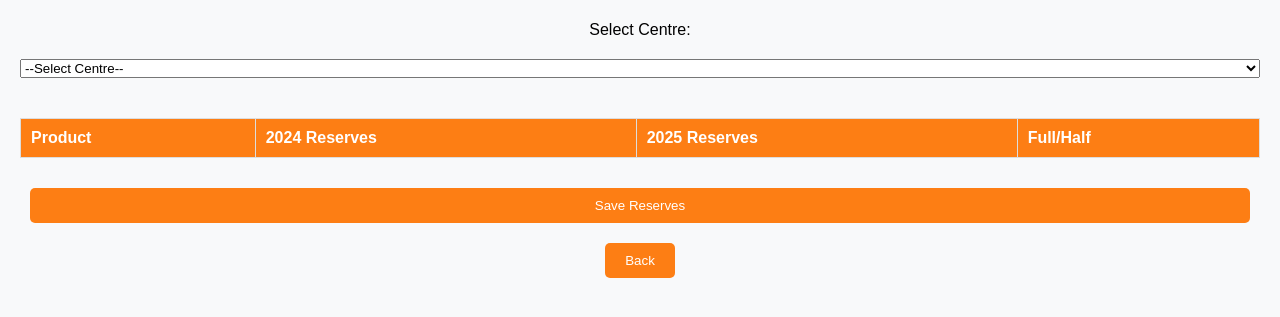
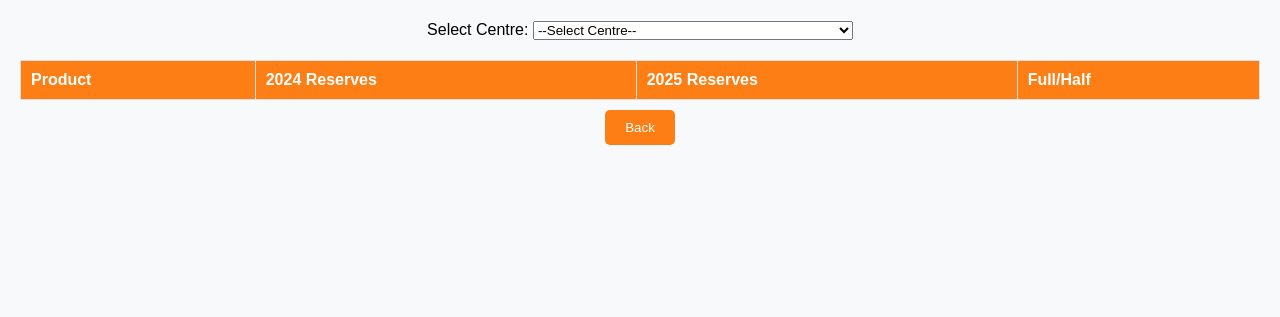
Before and after one commit to mozzy1987/QuantilCustomerSalesAppWeb, a website: page 2024_Reserves.html in a window 1280 px wide. Shown: the part 243-560 px from the top of the page. Drawn offline with Linux system fonts and the light colour scheme.

Commit message:
Add files via upload

```diff
--- a/2024_Reserves.html
+++ b/2024_Reserves.html
@@ -5,7 +5,7 @@
     <meta name="viewport" content="width=device-width, initial-scale=1.0">
     <title>2024 Reserves</title>
     <link rel="stylesheet" href="styles.css">
-    <script src="papaparse.min.js"></script>
+    <script src="papaparse.min.js"></script> <!-- Ensure this file is in your project -->
     <style>
         .reserve-info {
             text-align: left;
@@ -15,12 +15,6 @@
         .reserve-info p {
             margin: 5px 0;
         }
-
-        form {
-            display: flex;
-            flex-direction: column;
-            gap: 20px;
-        }
     </style>
 </head>
 <body>
@@ -28,7 +22,6 @@
         <img width="500px" src="Logo.svg" alt="Logo" id="logo">
     </div>
 
-    <form id="dataForm" onsubmit="submitData(event)">
     <label for="centreSelect">Select Centre:</label>
     <select id="centreSelect" onchange="filterCentre()">
         <option value="">--Select Centre--</option>
@@ -47,11 +40,7 @@
             <!-- Data will be populated here -->
         </tbody>
     </table>
-        <button type="submit">Save Reserves</button>
-    </form>
-
     <button onclick="window.location.href='home.html'">Back</button>
-
     <script src="reserves_script.js"></script>
 </body>
 </html>
--- a/reserves_script.js
+++ b/reserves_script.js
@@ -226,35 +226,3 @@ const populateCentreDropdown = () => {
         centreSelect.appendChild(option);
     });
 };
-
-// Submit data to Netlify function
-async function submitData(event) {
-    event.preventDefault();  // Prevent the form from refreshing the page
-
-    const formData = [];
-    const centre = document.getElementById('centreSelect').value;
-
-    // Get all table rows
-    const rows = document.querySelectorAll("#orderTable tbody tr");
-
-    rows.forEach(row => {
-        const product = row.querySelector("td:nth-child(1)").textContent;
-        const reserves2024 = row.querySelector("td:nth-child(2)").textContent;
-        const reservesInput = row.querySelector("td:nth-child(3) input").value || '0';
-
-        formData.push([product, reserves2024, reservesInput]);
-    });
-
-    // Send data to Netlify function
-    const response = await fetch('/.netlify/functions/submit-form', {
-        method: 'POST',
-        headers: { 'Content-Type': 'application/json' },
-        body: JSON.stringify({ centre, formData })
-    });
-
-    if (response.ok) {
-        alert("Reserves data saved successfully!");
-    } else {
-        alert("Error saving data.");
-    }
-}
```
Also changed, not shown: package.json (+11 -4 lines), 1 other file. Lines whose indentation alone changed are shown as unchanged.
